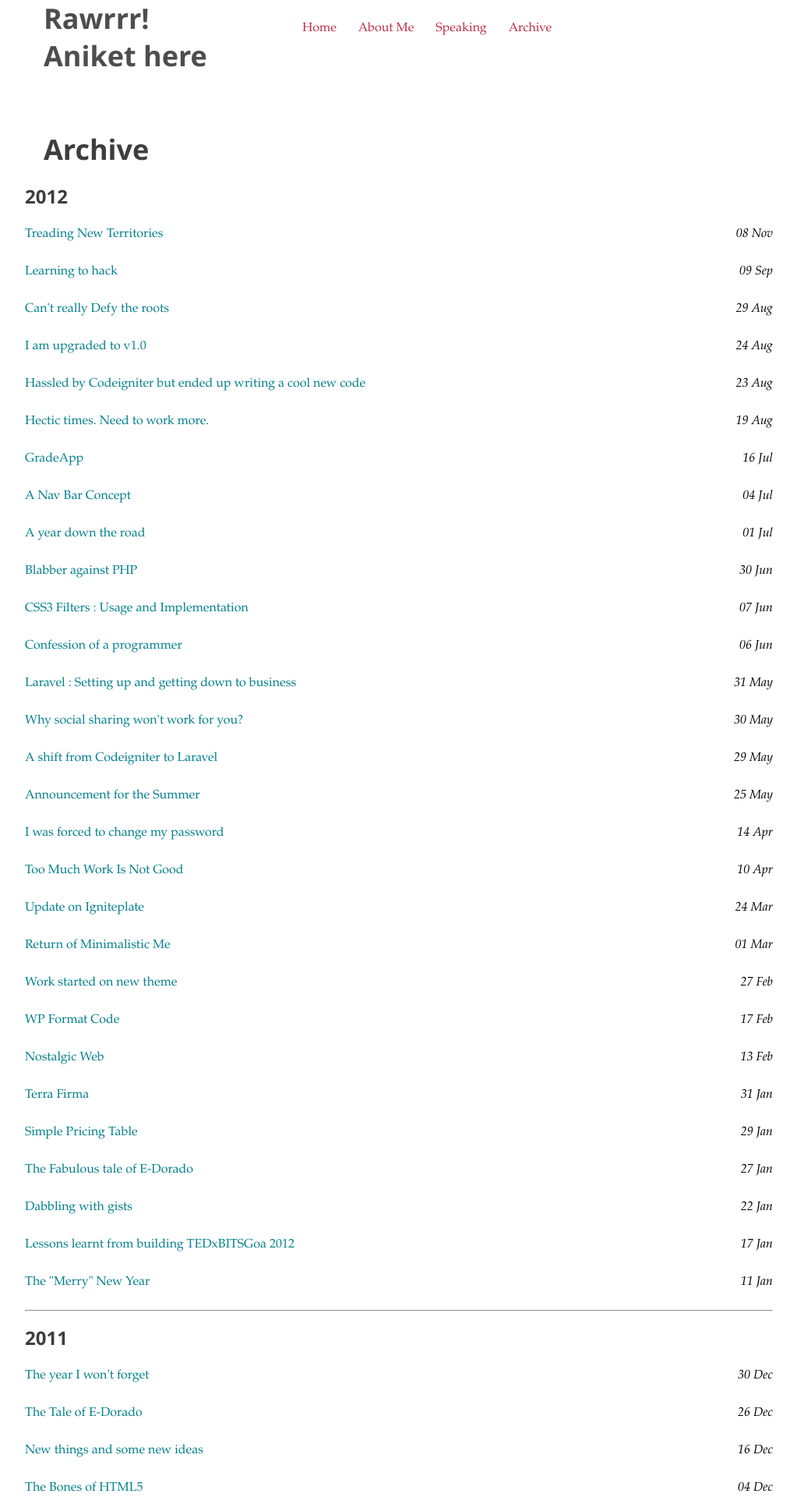
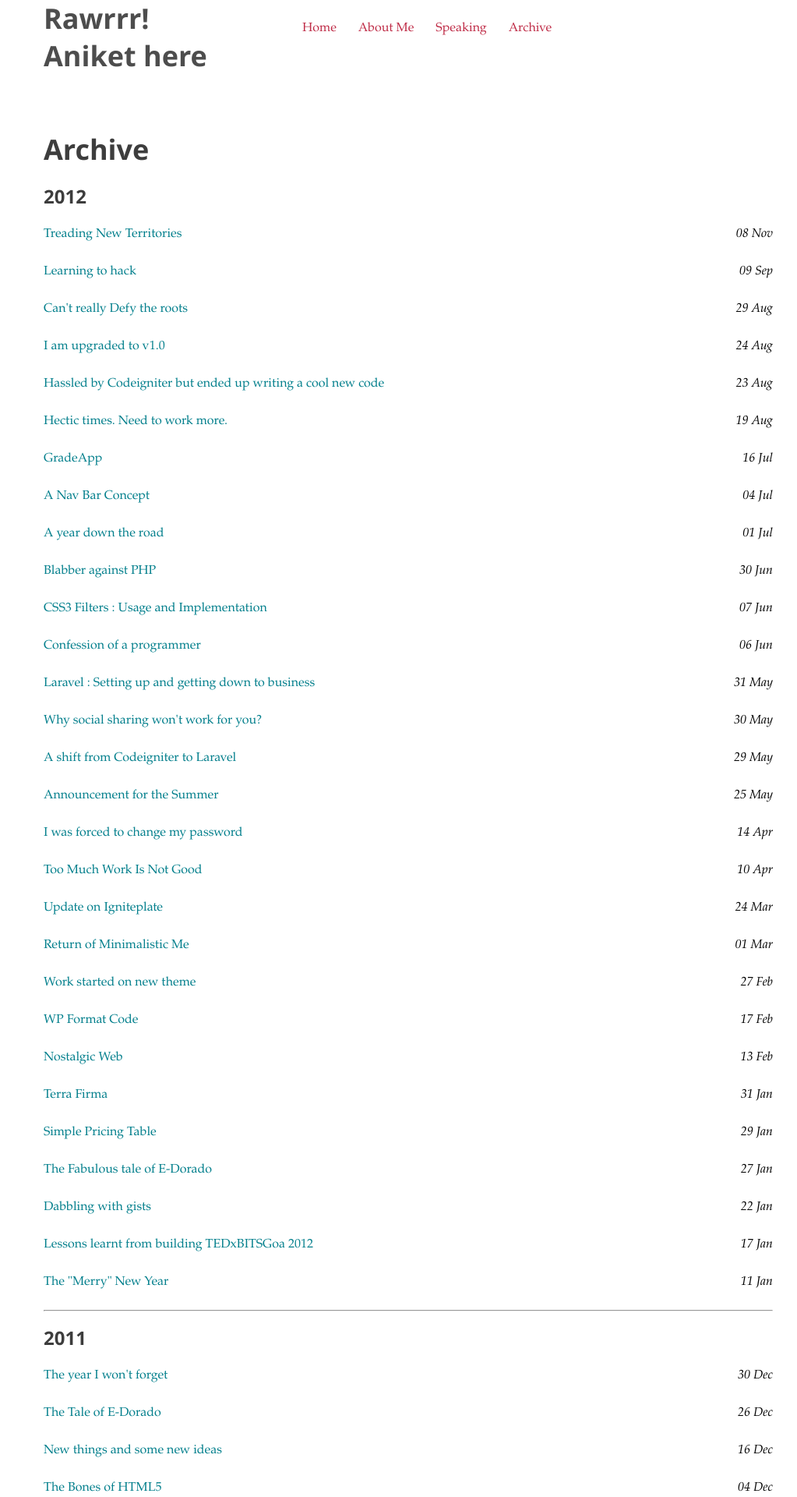
Before and after one commit to aniketpant/aniketpant.github.com, a Jekyll site: the page built from archive/index.md, in a window 1280 px wide. Shown: the top 1920 px of the page at 78% size, without its empty margins (128-1151 px from the left). Built offline with Jekyll 4.4.1, drawn with Linux system fonts in a browser that asks for light colours.

Commit message:
fixed layout

```diff
--- a/archive/index.md
+++ b/archive/index.md
@@ -3,6 +3,9 @@ layout: page
 title: Archive
 slug: archive
 ---
+
+<div class="g one-whole cf" markdown="1">
+
 {% for post in site.posts %}
 {% unless post.next %}
 <h3>{{ post.date | date: '%Y' }}</h3>
@@ -19,3 +22,5 @@ slug: archive
 	<dd><em>{{ post.date | date:"%d %b" }}</em></dd>
 </dl>
 {% endfor %}
+
+</div>
```
